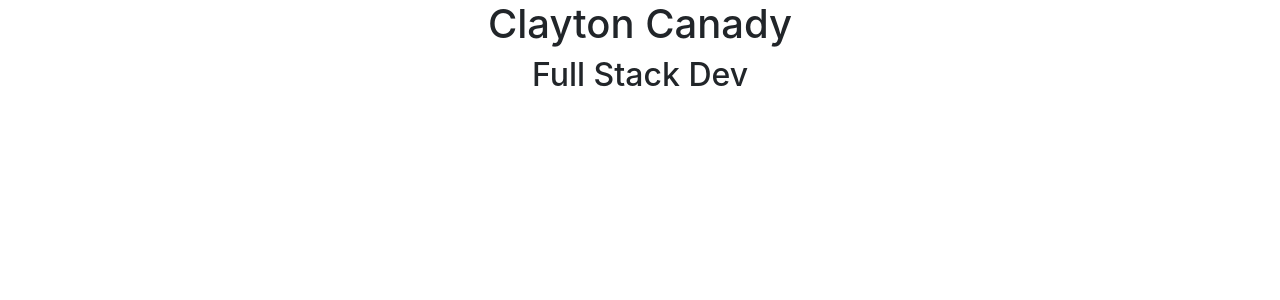
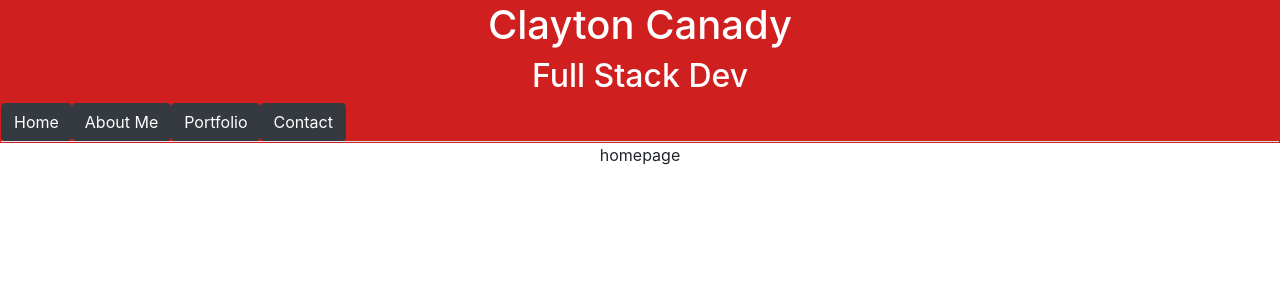
Before and after one commit to ClaytonCanady/cjc_portfolio, a React (Create React App) app: page / in a window 1280 px wide. Shown: the top 300 px of the page. Built offline with nearby package versions, Linux system fonts and the light colour scheme.

Commit message:
rough layout

```diff
--- /dev/null
+++ b/src/AboutMe.js
@@ -0,0 +1,13 @@
+import React, { Component } from 'react';
+
+class AboutMe extends Component {
+    render() {
+        return (
+            <div>
+                <p>about-me</p>
+            </div>
+        );
+    }
+}
+
+export default AboutMe;
--- a/src/App.css
+++ b/src/App.css
@@ -2,37 +2,13 @@
   text-align: center;
 }
 
-.App-logo {
-  height: 40vmin;
-  pointer-events: none;
+header {
+	background-color: rgb(207, 31, 31);
+	margin: 0;
+	padding: 1px;
+	text-align: center;
+	color: rgb(255, 255, 255);
+	height: fit-content;
+	text-decoration: none;
+	justify-content: center;
 }
-
-@media (prefers-reduced-motion: no-preference) {
-  .App-logo {
-    animation: App-logo-spin infinite 20s linear;
-  }
-}
-
-.App-header {
-  background-color: #282c34;
-  min-height: 100vh;
-  display: flex;
-  flex-direction: column;
-  align-items: center;
-  justify-content: center;
-  font-size: calc(10px + 2vmin);
-  color: white;
-}
-
-.App-link {
-  color: #61dafb;
-}
-
-@keyframes App-logo-spin {
-  from {
-    transform: rotate(0deg);
-  }
-  to {
-    transform: rotate(360deg);
-  }
-}
--- a/src/App.js
+++ b/src/App.js
@@ -1,13 +1,41 @@
 import React from 'react';
 import './App.css';
-
+import { Route, Link } from 'react-router-dom';
+import { Button, Nav } from 'react-bootstrap';
+import Home from './Home'
+import AboutMe from './AboutMe'
+import Portfolio from './Portfolio'
+import ContactMe from './ContactMe'
 function App() {
   return (
-    <div className="App">
-      <h1>Clayton Canady</h1>
-      <h2>Full Stack Dev</h2>
-    </div>
-  );
+		<div className='App'>
+			<header>
+				<h1>Clayton Canady</h1>
+				<h2>Full Stack Dev</h2>
+				<Nav variant='tabs'>
+					<Link to='/'>
+						<Button variant='dark'>Home</Button>
+					</Link>
+					<Link to='/about-me'>
+						<Button variant='dark'>About Me</Button>
+					</Link>
+					<Link to='/portfolio'>
+						<Button variant='dark'>Portfolio</Button>
+					</Link>
+					<Link to='/contact-me'>
+						<Button variant='dark'>Contact</Button>
+					</Link>
+				</Nav>
+			</header>
+
+			<main>
+				<Route path='/' exact component={Home} />
+				<Route path='/about-me' component={AboutMe} />
+				<Route path='/portfolio' component={Portfolio} />
+				<Route path='/contact-me' component={ContactMe} />
+			</main>
+		</div>
+	);
 }
 
 export default App;
--- /dev/null
+++ b/src/ContactMe.js
@@ -0,0 +1,13 @@
+import React, { Component } from 'react';
+
+class ContactMe extends Component {
+    render() {
+        return (
+            <div>
+                <p>contact me</p>
+            </div>
+        );
+    }
+}
+
+export default ContactMe;
--- /dev/null
+++ b/src/Home.js
@@ -0,0 +1,13 @@
+import React, { Component } from 'react';
+
+class Home extends Component {
+    render() {
+        return (
+            <div>
+                <p>homepage</p>
+            </div>
+        );
+    }
+}
+
+export default Home;
--- /dev/null
+++ b/src/Portfolio.js
@@ -0,0 +1,13 @@
+import React, { Component } from 'react';
+
+class Portfolio extends Component {
+    render() {
+        return (
+            <div>
+                <p>portfolio</p>
+            </div>
+        );
+    }
+}
+
+export default Portfolio;
```
